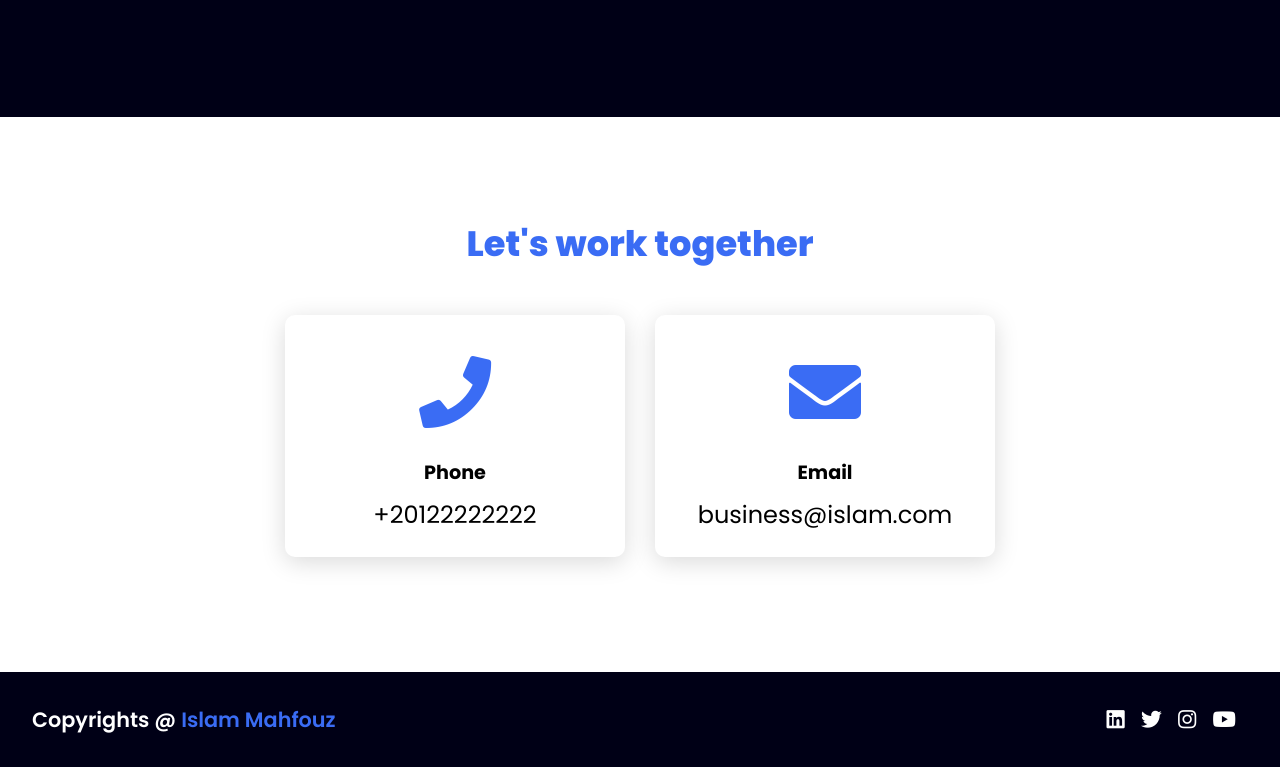
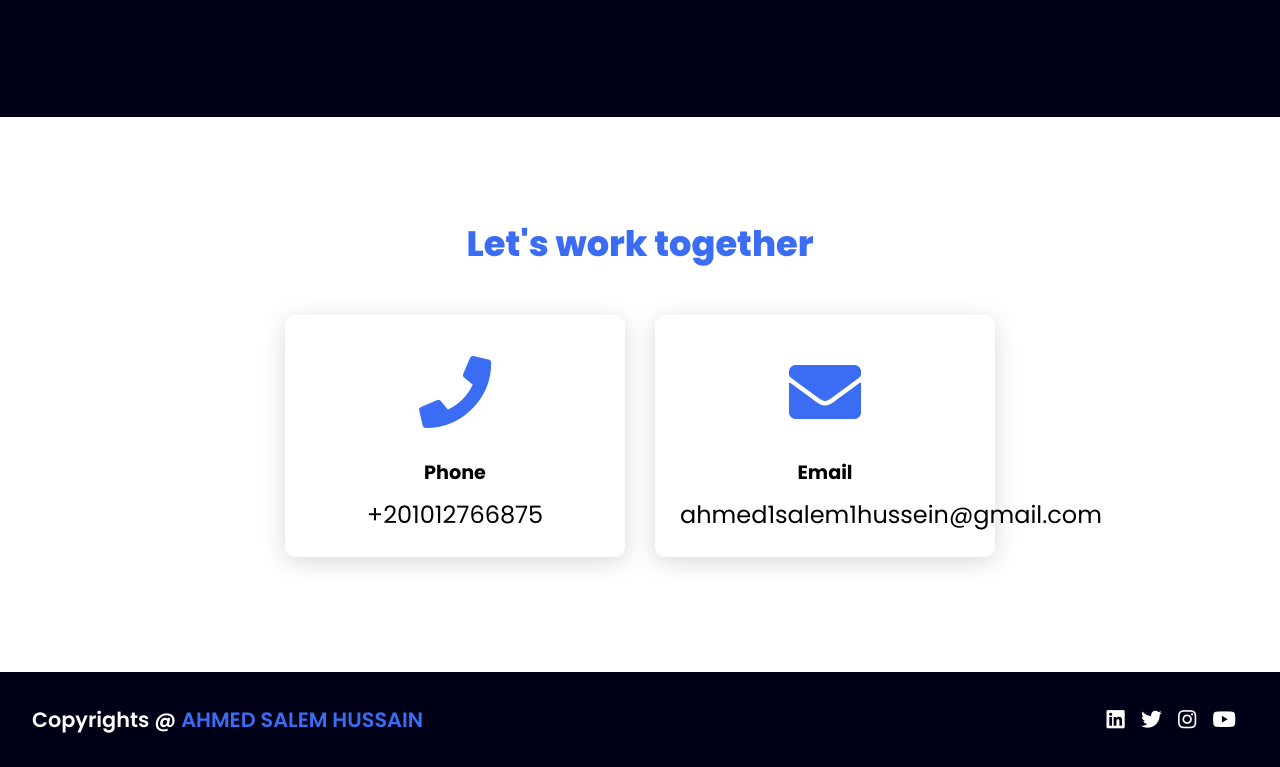
Before and after one commit to 2ah3d/ahmed, a plain HTML site: page index.html in a window 1280 px wide. Shown: the part 2858-3625 px from the top of the page. Drawn offline with Linux system fonts and the light colour scheme.

Commit message:
Update index.html

```diff
--- a/index.html
+++ b/index.html
@@ -154,7 +154,7 @@
                 </div>
                 <div class="info">
                     <h3>Phone</h3>
-                    <p>+20122222222</p>
+                    <p>+201012766875</p>
                 </div>
             </div>
             <div class="card">
@@ -163,14 +163,14 @@
                 </div>
                 <div class="info">
                     <h3>Email</h3>
-                    <p>business@islam.com</p>
+                    <p>ahmed1salem1hussein@gmail.com</p>
                 </div>
             </div>
         </div>
     </section>
 
     <footer class="footer">
-        <p class="footer-title">Copyrights @ <span>Islam Mahfouz</span></p>
+        <p class="footer-title">Copyrights @ <span>AHMED SALEM HUSSAIN</span></p>
         <div class="social-icons">
             <a href="#"><i class="fab fa-linkedin"></i></a>
             <a href="#"><i class="fab fa-twitter"></i></a>
```
